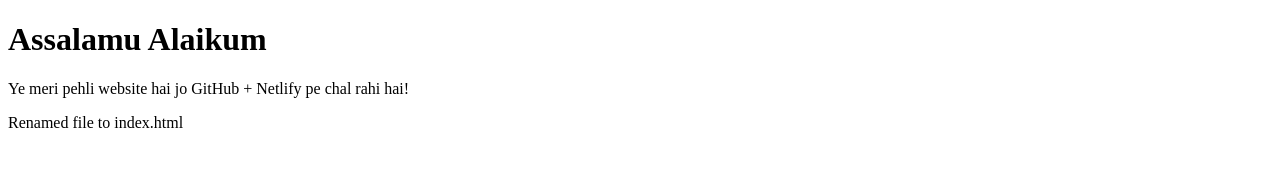
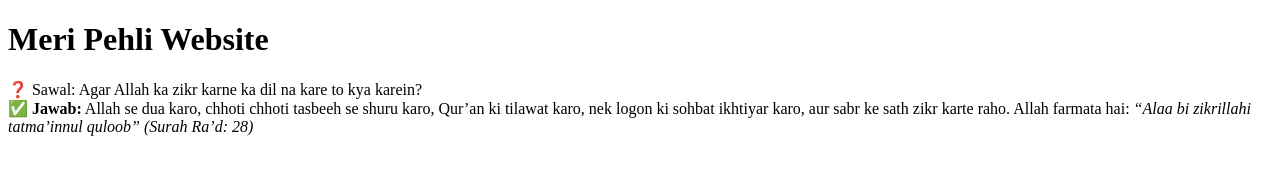
Before and after one commit to alimuhammadrizwan1288-droid/Harjawaab-site, a plain HTML site: page Index.html in a window 1280 px wide. Drawn offline with Linux system fonts and the light colour scheme.

Commit message:
Agr Allah ka zikr krne ka dil na kre tw kya kren?

```diff
--- a/Index.html
+++ b/Index.html
@@ -1,11 +1,23 @@
 <!DOCTYPE html>
-<html>
+<html lang="en">
 <head>
-  <title>Meri Pehli Website</title>
-</head>
-<body>
-  <h1>Assalamu Alaikum</h1>
-  <p>Ye meri pehli website hai jo GitHub + Netlify pe chal rahi hai!</p>
-</body>
-</html>
-Renamed file to index.html
+  <meta charset="UTF-8">
+    <title>Meri Website</title>
+    </head>
+    <body>
+      <!-- Yahan se content shuru hota hai -->
+
+          <h1>Meri Pehli Website</h1>
+
+              <!-- Sawal jawab yahan paste karna hai -->
+                <div class="qa">
+                    <div class="question">❓ Sawal: Agar Allah ka zikr karne ka dil na kare to kya karein?</div>
+                        <div class="answer">
+                              ✅ <b>Jawab:</b> Allah se dua karo, chhoti chhoti tasbeeh se shuru karo, Qur’an ki tilawat karo, nek logon ki sohbat ikhtiyar karo, aur sabr ke sath zikr karte raho. Allah farmata hai:
+                                    <i>“Alaa bi zikrillahi tatma’innul quloob” (Surah Ra’d: 28)</i>
+                                        </div>
+                                          </div>
+
+                                              <!-- Yahan tak -->
+                                              </body>
+                                              </html>
```
